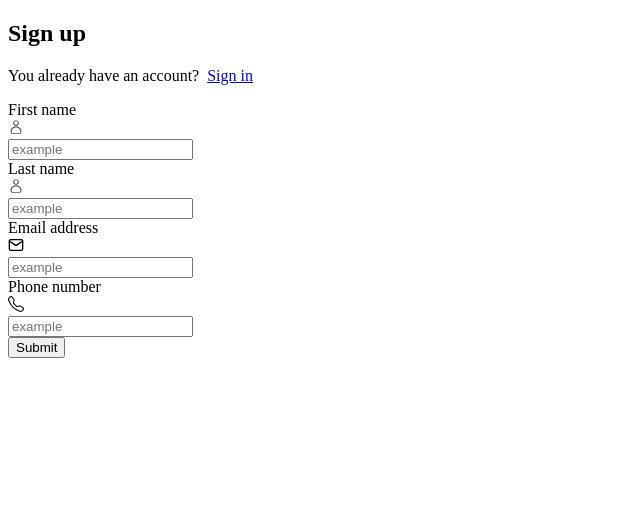
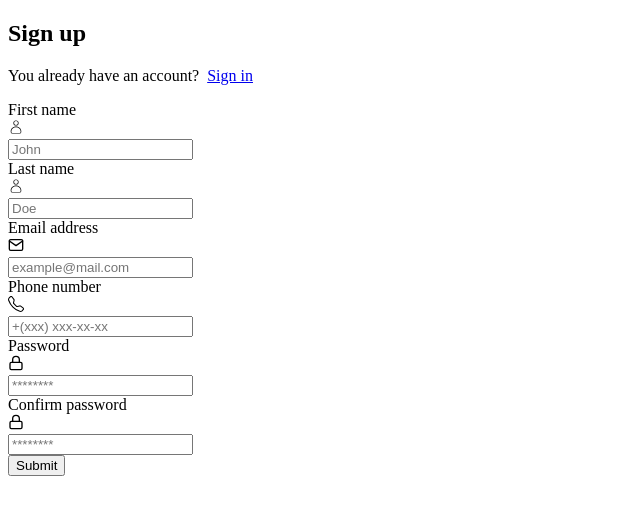
Before and after one commit to kharljhon14/full-auth, a Next.js app: page /auth in a window 1280 px wide. Shown: the top 514 px of the page, without its empty margins (0-640 px from the left). Built offline with nearby package versions, Linux system fonts and the light colour scheme.

Commit message:
form password

```diff
--- a/src/components/forms/Register.tsx
+++ b/src/components/forms/Register.tsx
@@ -1,6 +1,6 @@
 import Input from '../inputs/Input';
 import { CiUser } from 'react-icons/ci';
-import { FiMail } from 'react-icons/fi';
+import { FiMail, FiLock } from 'react-icons/fi';
 import { BsTelephone } from 'react-icons/bs';
 import { useForm } from 'react-hook-form';
 import { RegisterSchema, RegisterSchemaType } from '@/schemas/register';
@@ -26,7 +26,7 @@ export default function Register() {
           label={'First name'}
           type="text"
           icon={<CiUser />}
-          placeholder={'example'}
+          placeholder={'John'}
           register={register}
           error={errors?.first_name?.message}
           disabled={isSubmitting}
@@ -36,7 +36,7 @@ export default function Register() {
           label={'Last name'}
           type="text"
           icon={<CiUser />}
-          placeholder={'example'}
+          placeholder={'Doe'}
           register={register}
           error={errors?.last_name?.message}
           disabled={isSubmitting}
@@ -47,7 +47,7 @@ export default function Register() {
         label={'Email address'}
         type="email"
         icon={<FiMail />}
-        placeholder={'example'}
+        placeholder={'example@mail.com'}
         register={register}
         error={errors?.email?.message}
         disabled={isSubmitting}
@@ -57,11 +57,34 @@ export default function Register() {
         label={'Phone number'}
         type="number"
         icon={<BsTelephone />}
-        placeholder={'example'}
+        placeholder={'+(xxx) xxx-xx-xx'}
         register={register}
         error={errors?.phone?.message}
         disabled={isSubmitting}
       />
+      <div className="gap-2 md:flex">
+        <Input
+          name={'password'}
+          label={'Password'}
+          type="password"
+          icon={<FiLock />}
+          placeholder={'********'}
+          register={register}
+          error={errors?.password?.message}
+          disabled={isSubmitting}
+        />
+        <Input
+          name={'confirm_password'}
+          label={'Confirm password'}
+          type="password"
+          icon={<FiLock />}
+          placeholder={'********'}
+          register={register}
+          error={errors?.confirm_password?.message}
+          disabled={isSubmitting}
+        />
+      </div>
+
       <button>Submit</button>
     </form>
   );
--- a/src/schemas/register.ts
+++ b/src/schemas/register.ts
@@ -1,7 +1,8 @@
 import { z } from 'zod';
 import validator from 'validator';
 
-export const RegisterSchema = z.object({
+export const RegisterSchema = z
+  .object({
     first_name: z
       .string()
       .min(2, 'First name must be atleast 2 characters')
@@ -14,6 +15,15 @@ export const RegisterSchema = z.object({
       .regex(new RegExp('[a-zA-z]+$'), 'No Special characters allowed'),
     email: z.string().email('Please enter valid email address'),
     phone: z.string().refine(validator.isMobilePhone, { message: 'Please enter a valid phone number' }),
+    password: z
+      .string()
+      .min(10, 'Password must be 10 characters')
+      .max(100, 'Password must be less than 100 characters'),
+    confirm_password: z.string(),
+  })
+  .refine((data) => data.password === data.confirm_password, {
+    message: "Password doesn't match",
+    path: ['confirm_password'],
   });
 
 export type RegisterSchemaType = z.infer<typeof RegisterSchema>;
```
Lines whose indentation alone changed are shown as unchanged.
